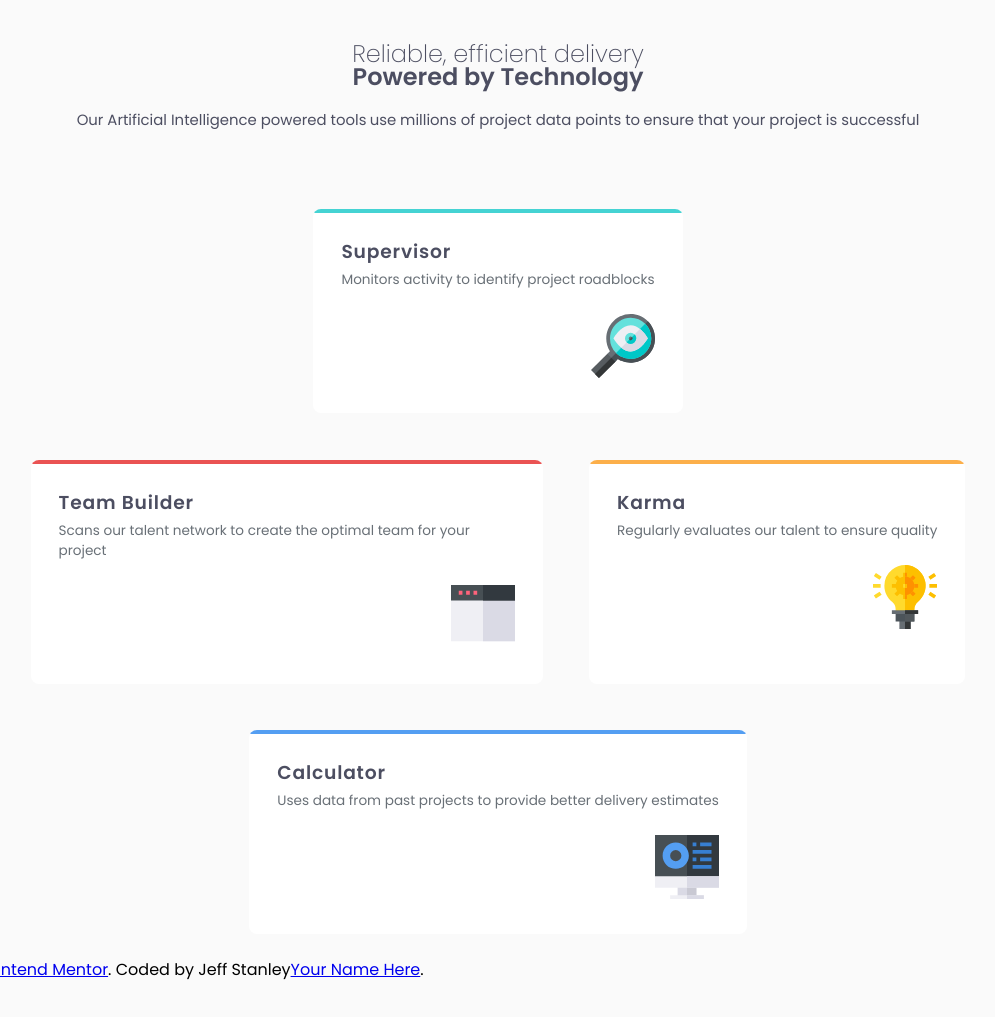
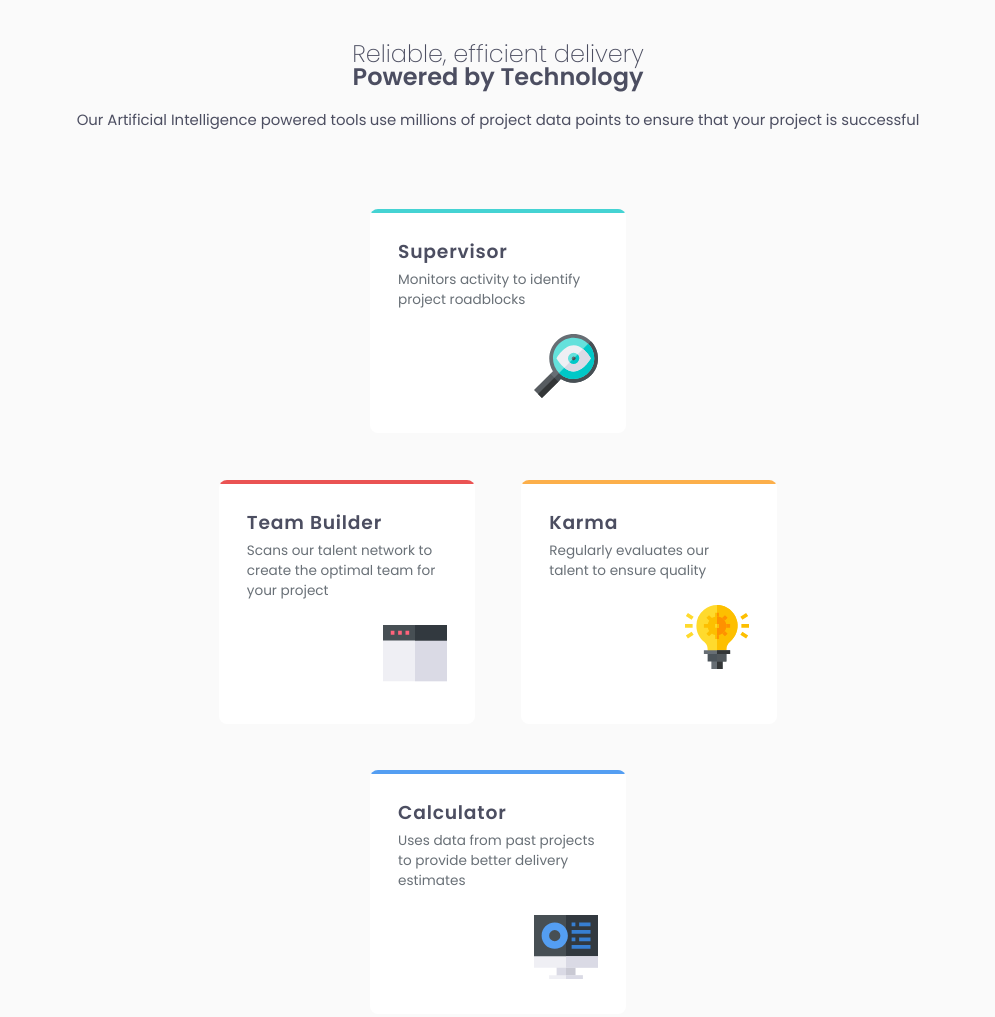
Before and after one commit to JS-Law/four-card-feature-section, a website built with webpack: page src/index.html in a window 1280 px wide. Shown: the top 1017 px of the page, without its empty margins (142-1137 px from the left). Before the commit the page ends 990 px from the top, so only its background shows below. Built offline with nearby package versions, Linux system fonts and the light colour scheme.

Commit message:
Adjust Desktop breakpoint, add flex display

```diff
--- a/src/styles.scss
+++ b/src/styles.scss
@@ -126,7 +126,6 @@ body {
 
 /* Styles for viewports between 375px and 1440px */
 @media (min-width: 376px) and (max-width: 1439px) {
-
   /* Add your styles here */
   /* Need to add rules for #card-container and #child-card-container */
   #card-container {
@@ -140,7 +139,8 @@ body {
   }
 
   .card {
-    max-width: 40vw;
+    // max-width: 40vw;
+    max-width: 300px;
   }
 
   #child-card-container {
@@ -149,14 +149,22 @@ body {
 }
 
 /* Styles for viewports above 1440px */
-@media (min-width: 1440px) {
+@media (min-width: 800px) and (max-width: 5440px) {
   /* Add your styles here */
   /* Need to add rules for #card-container and #child-card-container */
+  #card-container {
+    display: flex;
+    justify-content: center;
+    align-items: center;
+  }
+  .card {
+    max-width: 20vw;
+  }
 }
 
 // TODO: Add rule to adjust size of font for text elements during transitions
-// TODO: Increase height of card elements:
 // TODO: Increase padding-inline of card elements
-// TODO: Increase width of hero element
-// TODO:
 //
+// TODO: Currently the card elements width in tablet breakpoints is 272px and the height is 196px
+// They need to be 314px x 250px
+// Like wise, the Desktop breakpoint is 350px and 250px
```
